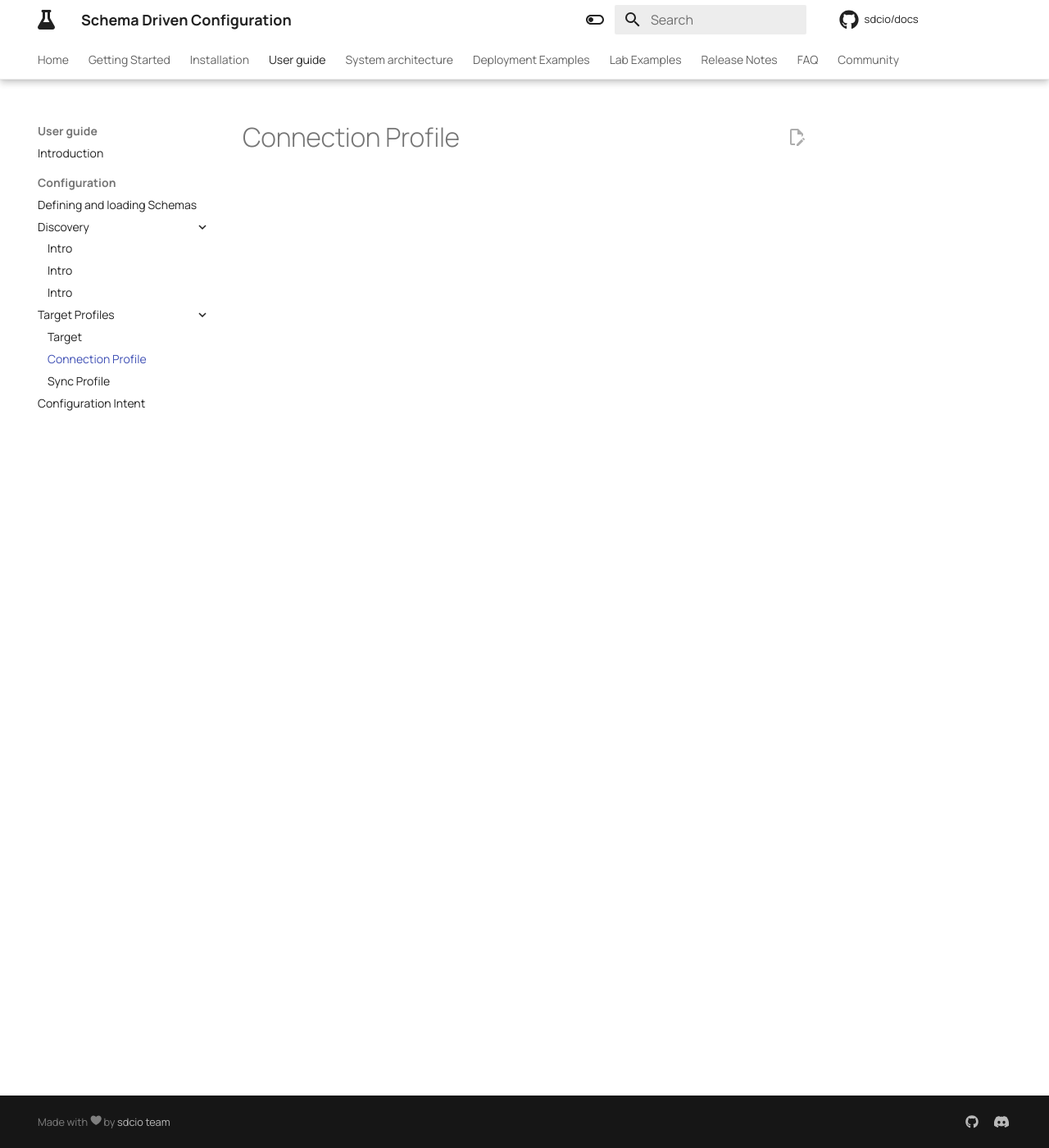
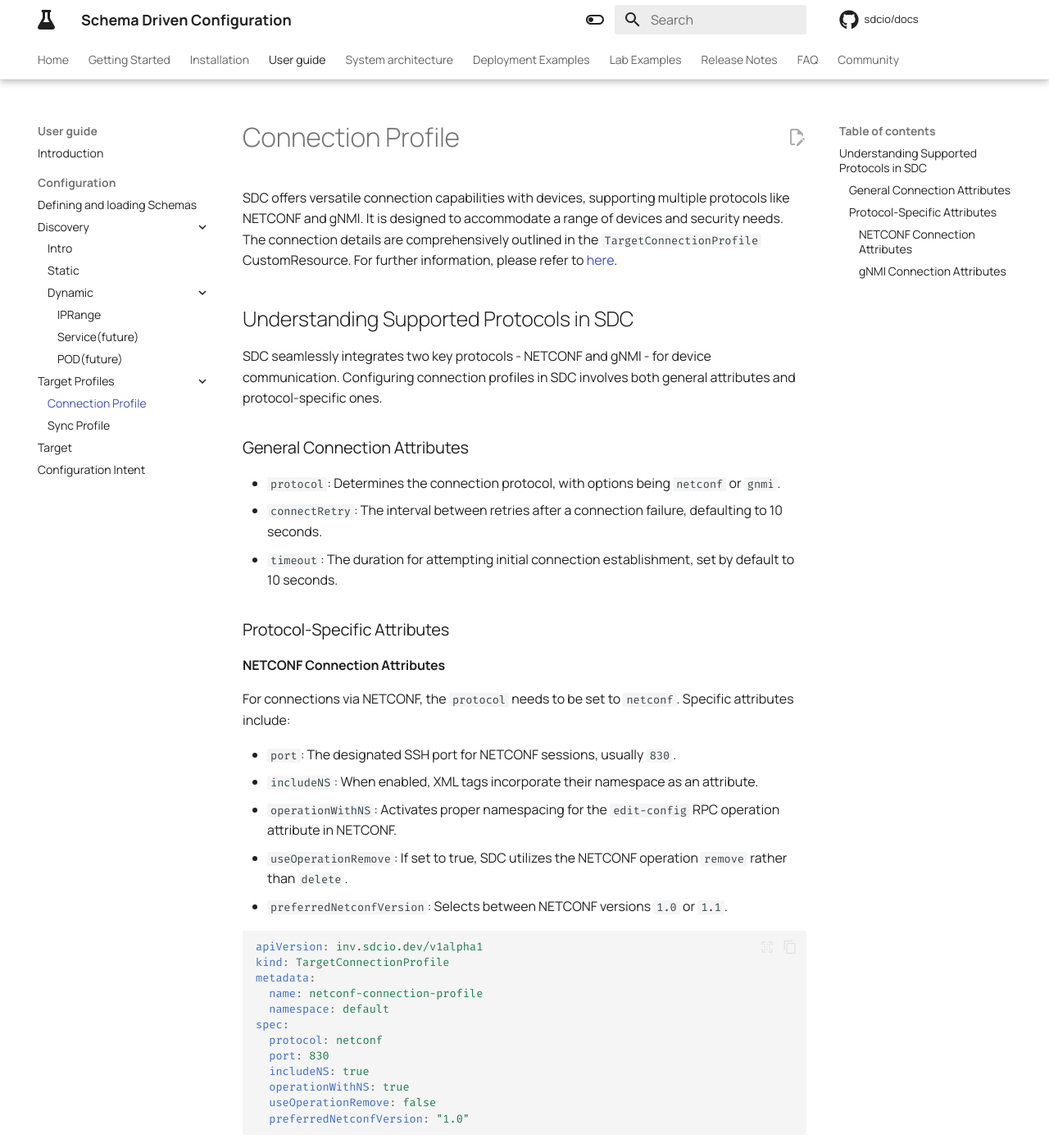
Before and after one commit to sdcio/docs, an MkDocs documentation site: the page built from docs/user_guide/configuration/target_profiles/connection_profile.md, in a window 1280 px wide and 1400 px high. Shown: the whole window at 82% size. Built offline with MkDocs 1.6.1 and Material for MkDocs 9.7.7, drawn with Linux system fonts in a browser that asks for light colours; comment, search, counter and statistics services are not loaded; some of the changed text lies outside the part shown.

Commit message:
add connection profile docs

````diff
--- a/docs/user_guide/configuration/target_profiles/connection_profile.md
+++ b/docs/user_guide/configuration/target_profiles/connection_profile.md
@@ -1 +1,67 @@
 # Connection Profile
+
+
+SDC offers versatile connection capabilities with devices, supporting multiple protocols like NETCONF and gNMI.
+It is designed to accommodate a range of devices and security needs. The connection details are comprehensively outlined in the `TargetConnectionProfile` CustomResource. For further information, please refer to [here](path to CRD).
+
+## Understanding Supported Protocols in SDC
+
+SDC seamlessly integrates two key protocols - NETCONF and gNMI - for device communication.
+Configuring connection profiles in SDC involves both general attributes and protocol-specific ones.
+
+### General Connection Attributes
+
+* `protocol`: Determines the connection protocol, with options being `netconf` or `gnmi`.
+* `connectRetry`: The interval between retries after a connection failure, defaulting to 10 seconds.
+* `timeout`: The duration for attempting initial connection establishment, set by default to 10 seconds.
+
+### Protocol-Specific Attributes
+
+#### NETCONF Connection Attributes
+
+For connections via NETCONF, the `protocol` needs to be set to `netconf`. Specific attributes include:
+
+* `port`: The designated SSH port for NETCONF sessions, usually `830`.
+* `includeNS`: When enabled, XML tags incorporate their namespace as an attribute.
+* `operationWithNS`: Activates proper namespacing for the `edit-config` RPC operation attribute in NETCONF.
+* `useOperationRemove`: If set to true, SDC utilizes the NETCONF operation `remove` rather than `delete`.
+* `preferredNetconfVersion`: Selects between NETCONF versions `1.0` or `1.1`.
+
+```yaml
+apiVersion: inv.sdcio.dev/v1alpha1
+kind: TargetConnectionProfile
+metadata:
+  name: netconf-connection-profile
+  namespace: default
+spec:
+  protocol: netconf
+  port: 830
+  includeNS: true
+  operationWithNS: true
+  useOperationRemove: false
+  preferredNetconfVersion: "1.0"
+```
+
+#### gNMI Connection Attributes
+
+For gNMI protocol connections, set protocol to gnmi. Key attributes for gNMI are:
+
+* `port`: The default TCP port for gNMI sessions is `57400`.
+* `encoding`: Specifies the encoding format for gNMI (`JSON`, `JSON_IETF`, `BYTES`, `ASCII`, `PROTO`, or an integer).
+* `skipVerify`: If enabled, SDC secures the connection without validating device certificates.
+* `insecure`: Establishes an insecure gNMI connection when set to true.
+
+Example gNMI Configuration with Skip-Verify:
+
+```yaml
+apiVersion: inv.sdcio.dev/v1alpha1
+kind: TargetConnectionProfile
+metadata:
+  name: gnmi-skipverify
+  namespace: default
+spec:
+  port: 57400
+  protocol: gnmi
+  encoding: ASCII
+  skipVerify: true
+```
--- a/mkdocs.yml
+++ b/mkdocs.yml
@@ -16,14 +16,16 @@ nav:
     - Configuration:
       - Defining and loading Schemas: user_guide/configuration/schemas.md
       - Discovery: #crds/discovery_rule.md
-        - Intro: crds/discovery_rule.md
-        - Static: crds/discovery_rule.md
-        - Dynamic: crds/discovery_rule.md
-      - Target Profiles: # crds/discovery_rule.md
-        - Target: user_guide/configuration/target_profiles/target.md
+        - Intro: user_guide/configuration/discovery/introduction.md
+        - Static: user_guide/configuration/discovery/static.md
+        - Dynamic:
+            IPRange: user_guide/configuration/discovery/dynamic_ip_range.md
+            Service(future): user_guide/configuration/discovery/dynamic_service.md
+            POD(future): user_guide/configuration/discovery/dynamic_pod.md
+      - Target Profiles:
         - Connection Profile: user_guide/configuration/target_profiles/connection_profile.md
         - Sync Profile: user_guide/configuration/target_profiles/sync_profile.md
-        # - Credentials: crds/target_sync_profile.md
+      - Target: user_guide/configuration/target/target.md
       - Configuration Intent: user_guide/configuration/intent/intent.md
   - System architecture:
       - Components:
````
Also changed, not shown: docs/user_guide/configuration/discovery/dynamic.md (deleted, +0 -1 lines), docs/user_guide/configuration/discovery/dynamic_ip_range.md (added, +1 -0 lines), docs/user_guide/configuration/discovery/dynamic_pod.md (added, +1 -0 lines), docs/user_guide/configuration/discovery/dynamic_service.md (added, +1 -0 lines), docs/user_guide/configuration/schemas.md (+3 -1 lines), docs/user_guide/configuration/target/target.md (added, +1 -0 lines), docs/user_guide/configuration/target_profiles/target.md (deleted).
